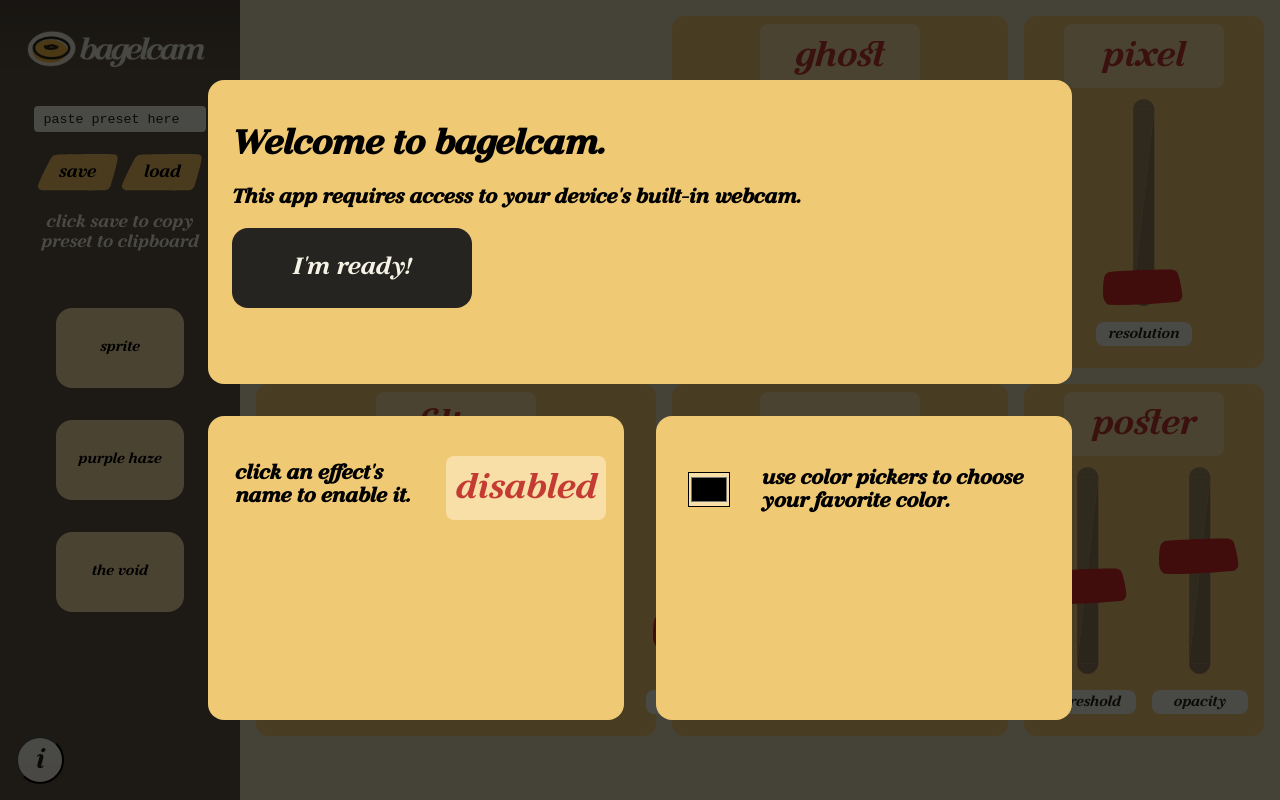
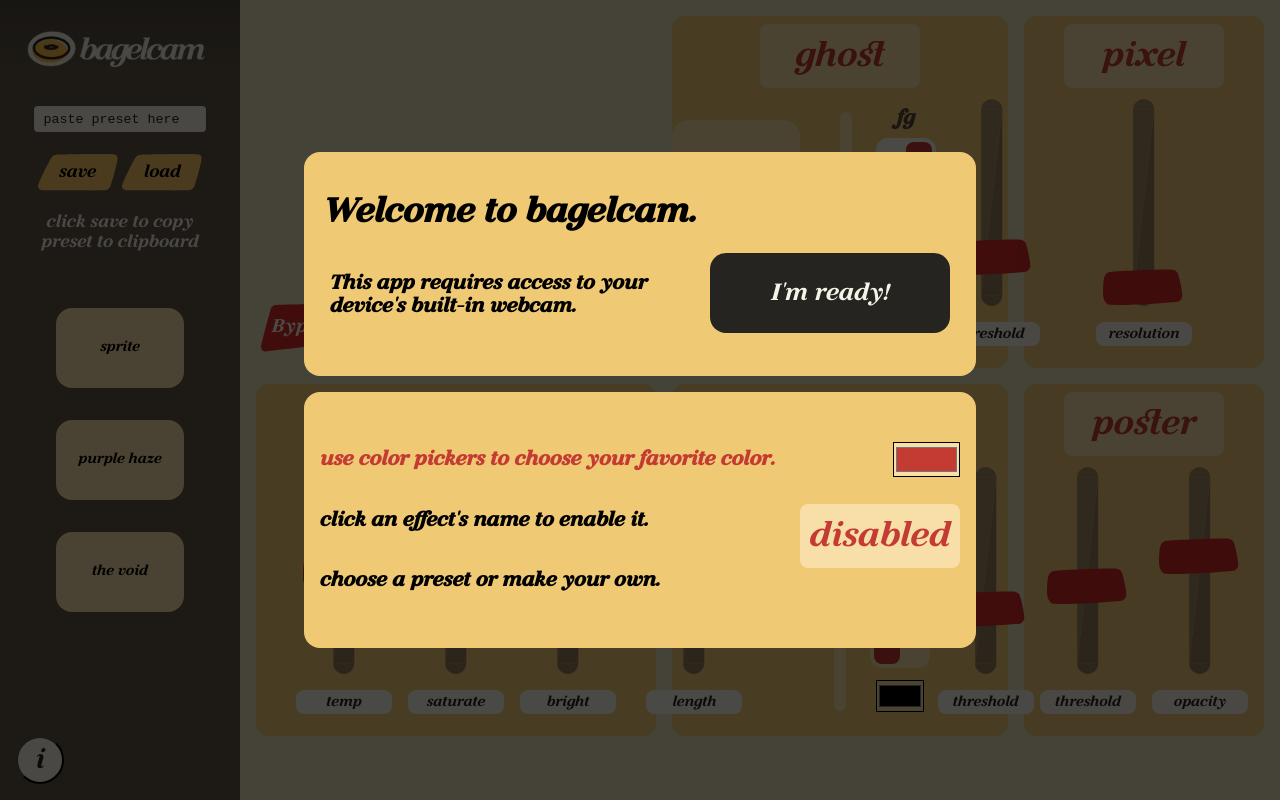
Before and after one commit to brettennis/bagelcam, a Svelte app: page / in a window 1280 px wide. Built offline with nearby package versions, Linux system fonts and the light colour scheme.

Commit message:
refined welcome modal

```diff
--- a/src/Modal.svelte
+++ b/src/Modal.svelte
@@ -1,6 +1,6 @@
 <script>
     export let showModal = true;
-    let tutorial_text_color;
+    let tutorial_text_color = "#c43b33";
 </script>
 
 {#if showModal}
@@ -9,29 +9,38 @@
     <div class="modal">
         <div class="welcome">
             <h1>Welcome to bagelcam.</h1>
-            <h3>
-                This app requires access to
-                your device's built-in webcam.
-            </h3>
-            <button class="button-start" on:click>I'm ready!</button>
+            <div class="button-start-flex">
+                <h3 style="width:60%">
+                    This app requires access to
+                    your device's built-in webcam.
+                </h3>
+                <button class="button-start" on:click>I'm ready!</button>
+            </div>
         </div>
-        <div class="left">
-            <div class="left-container">
-                <h3 style="width:13rem">
+        <div class="info">
+            <div class="info-row">
+                <h3 style="color:{tutorial_text_color}">
+                    use color pickers to choose your favorite color.
+                </h3>
+                <input type="color" bind:value={tutorial_text_color}>
+            </div>
+            <div class="info-row">
+                <h3>
                     click an effect's name to enable it.
                 </h3>
                 <input class="effect-toggle"
-                    type="checkbox"     id="tgl-tut">
-                <label class="tgl-btn" for="tgl-tut"
-                    data-tg-off="disabled" data-tg-on="enabled!"></label>
+                    type="checkbox"
+                    id="tgl-tut">
+                <label class="tgl-btn"
+                    for="tgl-tut"
+                    data-tg-off="disabled"
+                    data-tg-on="enabled!"></label>
             </div>
-        </div>
-        <div class="right">
-            <div class="right-container">
-                <input type="color" bind:value={tutorial_text_color}>
-                <h3 style="color:{tutorial_text_color}">
-                    use color pickers to choose your favorite color.
+            <div class="info-row">
+                <h3>
+                    choose a preset or make your own.
                 </h3>
+                <!-- <button class="button-preset">like this</button> -->
             </div>
         </div>
     </div>
@@ -52,40 +61,36 @@
 }
 
 .modal {
-    height: 40rem;
-    width: 54rem;
-    display: grid;
-    grid-template-columns: repeat(5, 1fr);
-    grid-template-rows: repeat(5, 1fr);
-    grid-column-gap: 2rem;
-    grid-row-gap: 2rem;
+    display: flex;
+    flex-direction: column;
 }
 
 .welcome {
-    width: 54rem;
-    height: 19rem;
-    grid-area: 1 / 1 / 2 / 3;
+    height: 14rem;
+    width: 42rem;
+    margin-bottom: 1rem;
+    padding: 1.2rem;
     border-radius: 1rem;
     background-color: var(--bagel-yellow);
-    padding: 1.5rem;
+    display: flex;
+    flex-direction: column;
 }
 
-.left {
-    width: 26rem;
-    height: 19rem;
-    grid-area: 2 / 1 / 3 / 2;
+.info {
+    height: 16rem;
+    width: 42rem;
     border-radius: 1rem;
     background-color: var(--bagel-yellow);
     padding: 1rem;
+    display: flex;
+    flex-direction: column;
+    justify-content: center;
 }
 
-.right {
-    width: 26rem;
-    height: 19rem;
-    grid-area: 2 / 2 / 3 / 3;
-    border-radius: 1rem;
-    background-color: var(--bagel-yellow);
-    padding: 1rem;
+.info-row {
+    display: flex;
+    align-items: center;
+    justify-content: space-between;
 }
 
 .button-start {
@@ -100,16 +105,9 @@
     cursor: pointer;
 }
 
-.left-container {
+.button-start-flex {
     display: flex;
-    padding: 0.7rem;
-}
-
-.right-container {
-    display: flex;
-    align-items: center;
-    gap: 2rem;
-    padding: 1rem;
+    justify-content: center;
 }
 
 input[type="color"] {
@@ -119,15 +117,19 @@ input[type="color"] {
     background-color: var(--bagel-yellow-light);
 }
 
+.effect-toggle {
+  opacity: 0;
+  cursor: pointer;
+  height: 0;
+  width: 0;
+}
+
 .effect-toggle + .tgl-btn {
-    margin-left: 13.2rem;
-    margin-top: 0.8rem;
     padding: 2px;
     transition: all 0.2s ease;
     font-family: sans-serif;
     font-size: 2rem;
     perspective: 400px;
-    position: absolute;
     width: 10rem;
     height: 2rem;
     cursor: pointer;
@@ -163,7 +165,7 @@ input[type="color"] {
 }
 .effect-toggle:checked + .tgl-btn:after {
     transform: rotateY(0);
-    left: 0;
+    /* left: 0; */
     background: var(--white);
 }
 .effect-toggle:checked + .tgl-btn:active:after {
```
Also changed, not shown: public/build/bundle.css, public/build/bundle.js.
